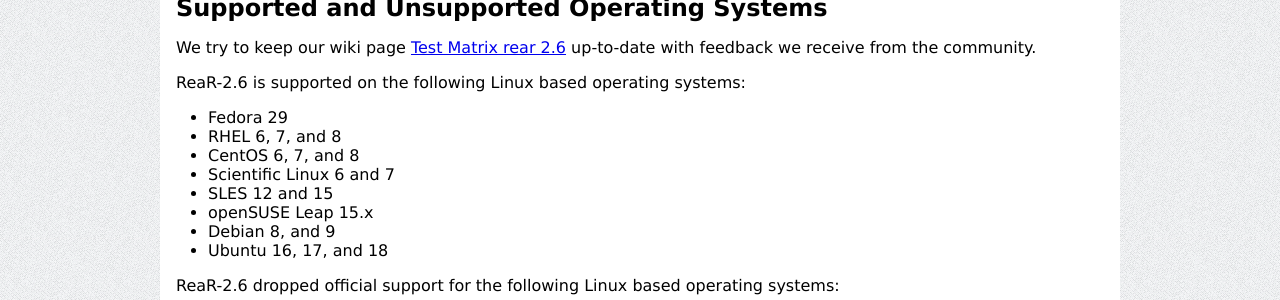
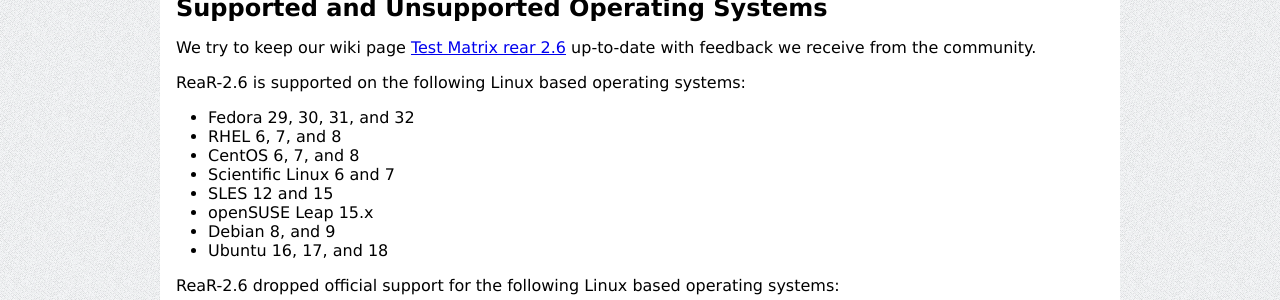
Before and after one commit to rear/rear.github.com, a Jekyll site: the page built from documentation/release-notes-2-6.md, in a window 1280 px wide and 900 px high, scrolled down 35514 px. Shown: the part 152-452 px from the top of the window. Built offline with Jekyll 4.4.1, drawn with Linux system fonts in a browser that asks for light colours; comment, search, counter and statistics services are not loaded.

Commit message:
Update Fedora support matrix in the release notes
Signed-off-by: Gratien D'haese <gratien.dhaese@gmail.com>

```diff
--- a/documentation/release-notes-2-6.md
+++ b/documentation/release-notes-2-6.md
@@ -2116,7 +2116,7 @@
 
 ReaR-2.6 is supported on the following Linux based operating systems:
 
-* Fedora 29
+* Fedora 29, 30, 31, and 32
 * RHEL 6, 7, and 8
 * CentOS 6, 7, and 8
 * Scientific Linux 6 and 7
```
